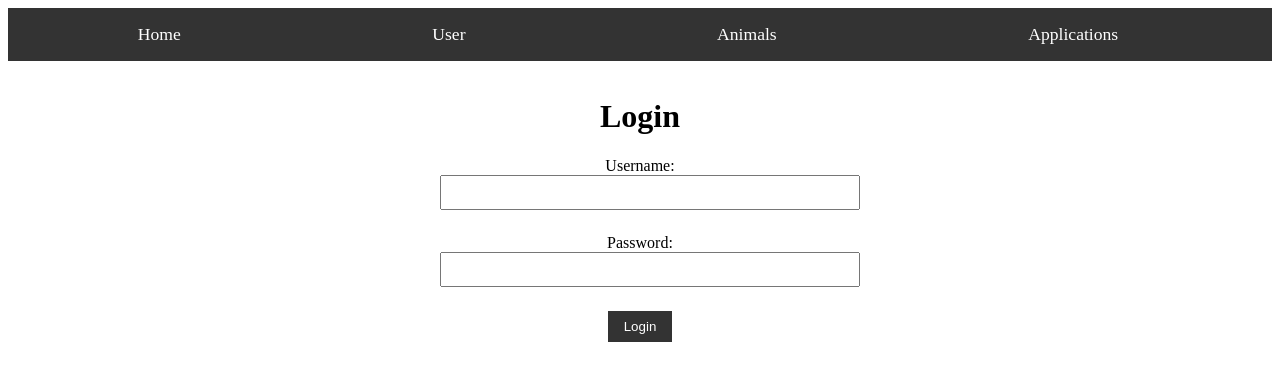
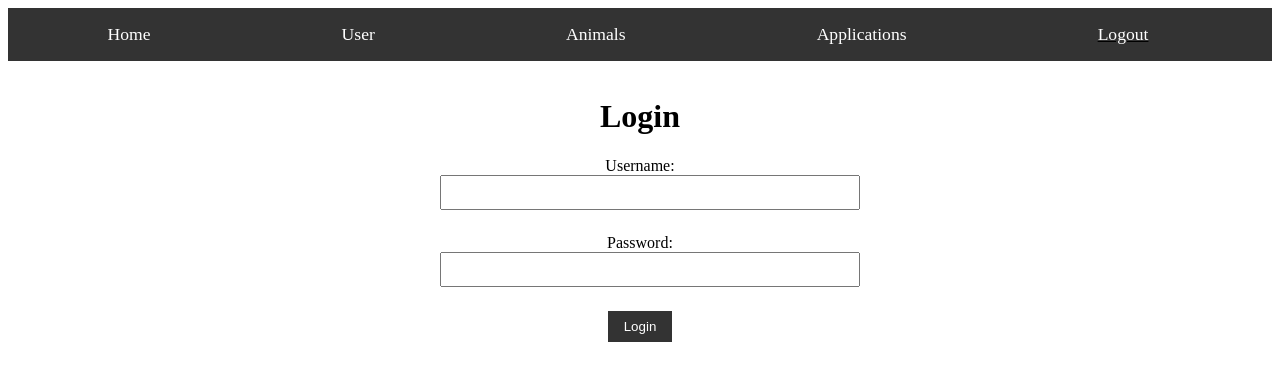
Before and after one commit to dnn47/FA24---01-Pet-Shelter, a React (Create React App) app in the folder frontend/: page /login in a window 1280 px wide. Shown: the top 380 px of the page. Built offline with nearby package versions, Linux system fonts and the light colour scheme.

Commit message:
added logout button

```diff
--- a/frontend/src/components/Navbar.js
+++ b/frontend/src/components/Navbar.js
@@ -9,6 +9,7 @@ const Navbar = ({ currentUser }) => {
     { name: 'User', path: '/user' },
     { name: 'Animals', path: '/animals' },
     { name: 'Applications', path: '/applications' },
+    { name: 'Logout', path: '/login' },
   ];
 
   return (
```
